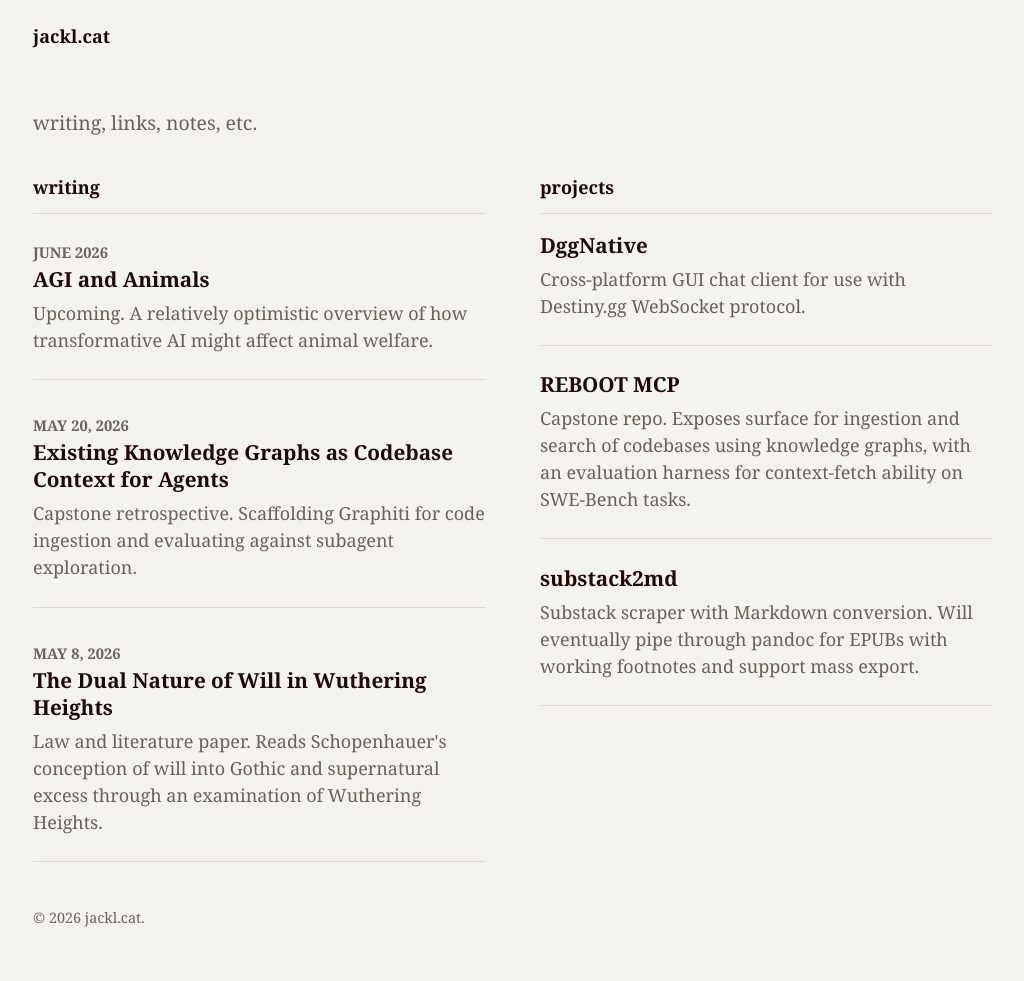
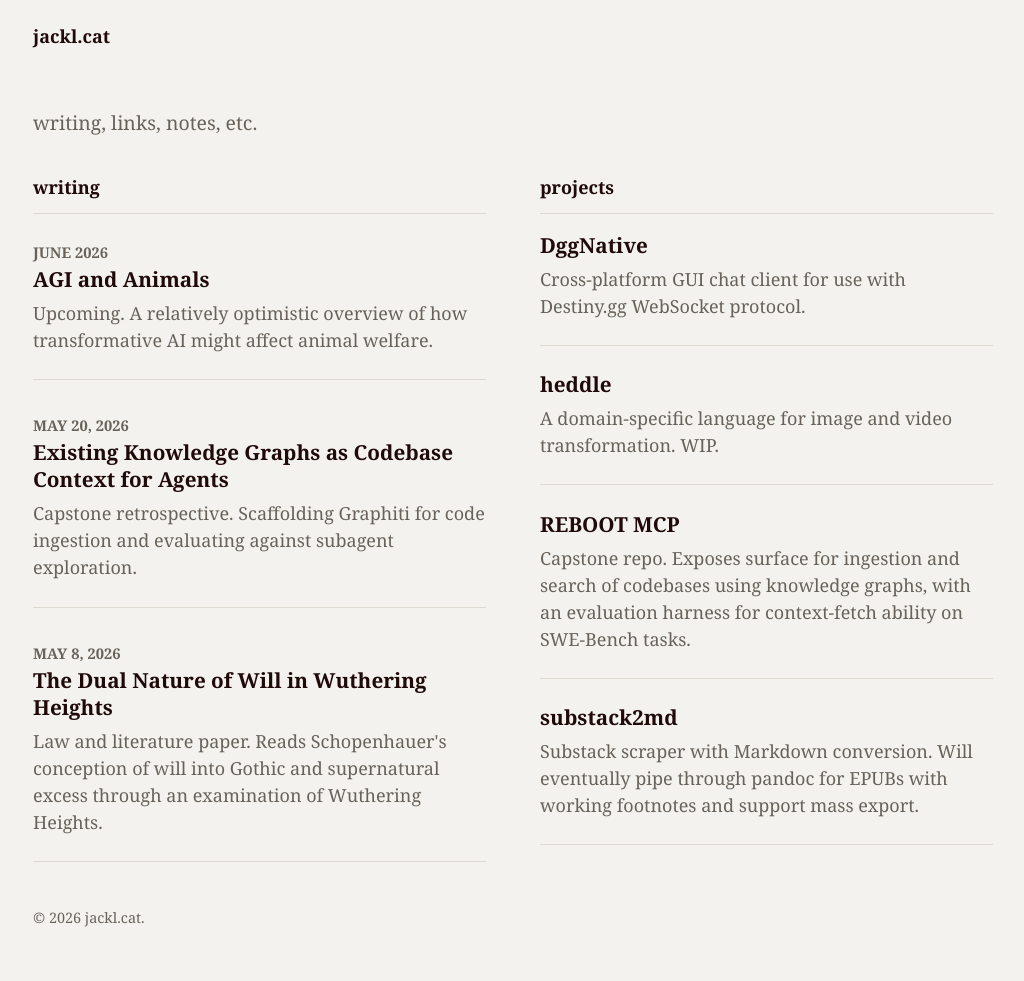
Before and after one commit to jackcml/personal-site, a Jekyll site: the page built from index.md, in a window 1280 px wide. Shown: the whole page, without its empty margins (127-1151 px from the left). Built offline with Jekyll 4.4.1, drawn with Linux system fonts in a browser that asks for light colours.

Commit message:
add heddle to projects

```diff
--- a/_data/projects.yml
+++ b/_data/projects.yml
@@ -9,6 +9,10 @@
   description: "Cross-platform GUI chat client for use with Destiny.gg WebSocket protocol."
   url: https://github.com/jackcml/DggNative
 
+- name: heddle
+  description: "A domain-specific language for image and video transformation. WIP."
+  url: https://github.com/jackcml/heddle
+
 - name: REBOOT MCP
   description: "Capstone repo. Exposes surface for ingestion and search of codebases using knowledge graphs, with an evaluation harness for context-fetch ability on SWE-Bench tasks."
   url: https://github.com/jackcml/reboot-mcp
```
